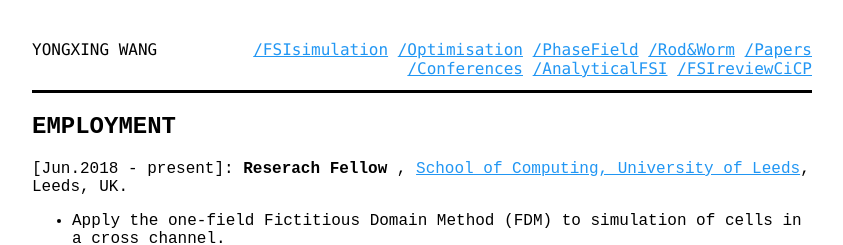
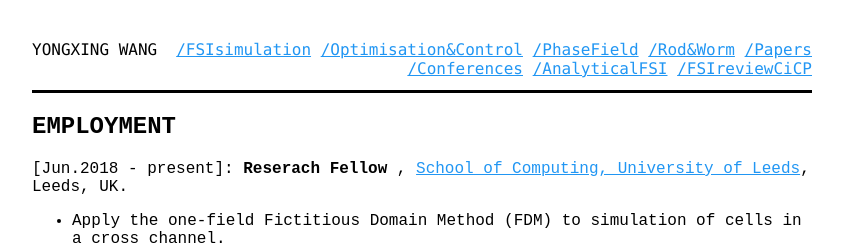
Before and after one commit to yongxingwang/yongxingwang.github.io, a Jekyll site: the page built from work.html, in a window 1280 px wide. Shown: the top 245 px of the page, without its empty margins (218-1061 px from the left). Built offline with Jekyll 4.4.1, drawn with Linux system fonts in a browser that asks for light colours.

Commit message:
Update navigation.html

```diff
--- a/_includes/navigation.html
+++ b/_includes/navigation.html
@@ -4,7 +4,7 @@
          <!-- <li><a href="/education.html">/Education</a></li> -->
        <!-- <li><a href="/work.html">/employment</a></li> -->
         <li><a href="/simulation/">/FSIsimulation</a></li>
-        <li><a href="/optimisation/">/Optimisation</a></li>
+        <li><a href="/optimisation/">/Optimisation&Control</a></li>
         <li><a href="/phase/">/PhaseField</a></li>
         <li><a href="/rod/">/Rod&Worm</a></li>
        <li><a href="/publication.html">/Papers </a></li>
```
